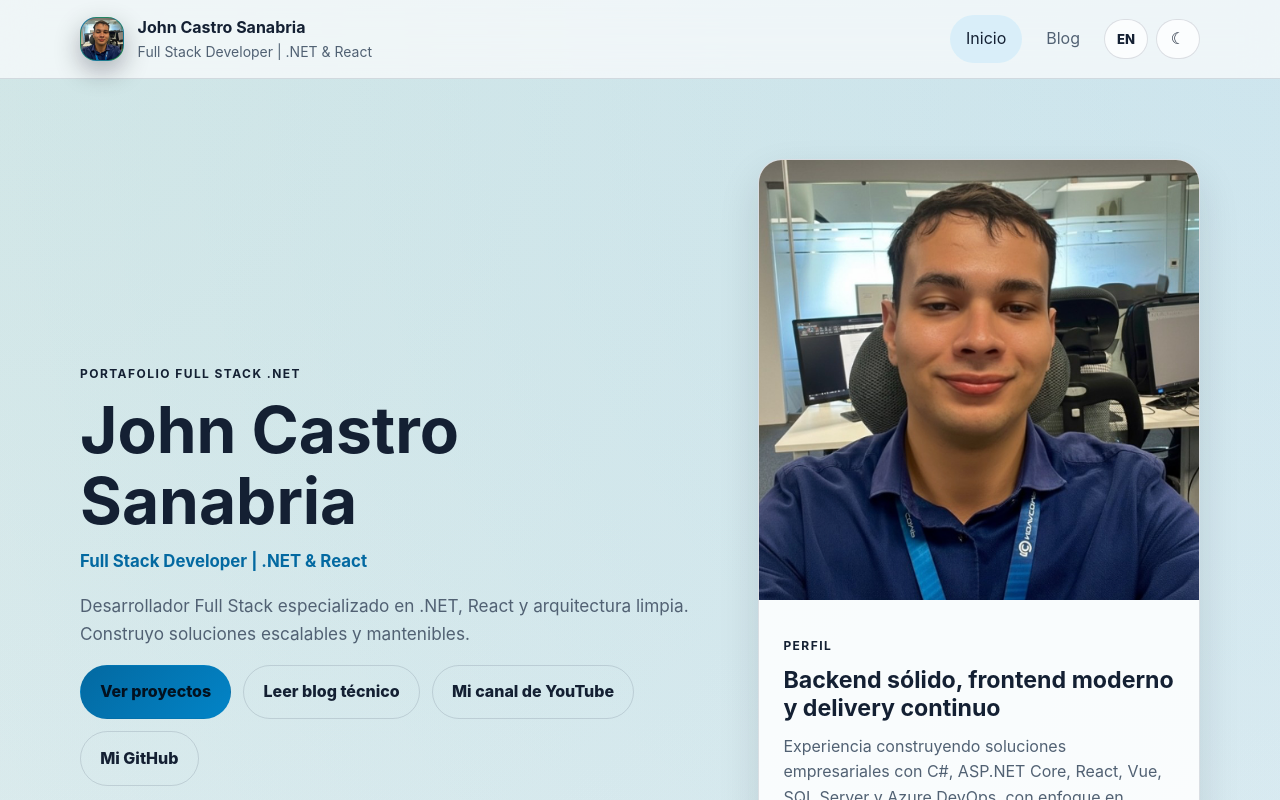
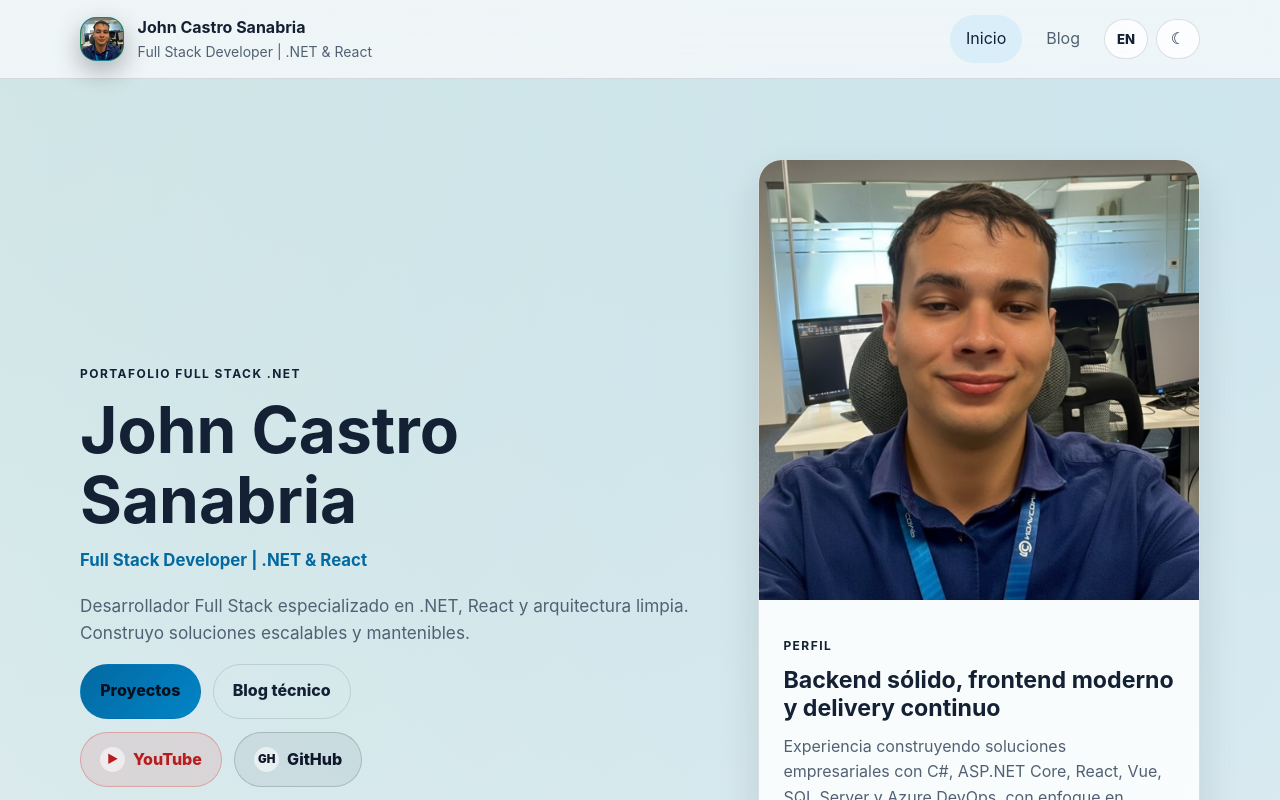
Before and after one commit to full-stack-dev-johncastrosanabria/Portfolio, a React (Vite) app: page / in a window 1280 px wide. Shown: the top 800 px of the page. Built offline with nearby package versions, Linux system fonts and the light colour scheme; no server answers.

Commit message:
Refine hero action buttons

```diff
--- a/src/config/site.ts
+++ b/src/config/site.ts
@@ -20,21 +20,21 @@ export const siteConfig = {
   },
   ctaPrimary: 'Ver proyectos',
   ctaPrimaryLocalized: {
-    es: 'Ver proyectos',
+    es: 'Proyectos',
     en: 'View projects',
   },
   ctaSecondary: 'Leer blog técnico',
   ctaSecondaryLocalized: {
-    es: 'Leer blog técnico',
-    en: 'Read technical blog',
+    es: 'Blog técnico',
+    en: 'Technical blog',
   },
   ctaYouTubeLocalized: {
-    es: 'Mi canal de YouTube',
-    en: 'My YouTube channel',
+    es: 'YouTube',
+    en: 'YouTube',
   },
   ctaGitHubLocalized: {
-    es: 'Mi GitHub',
-    en: 'My GitHub',
+    es: 'GitHub',
+    en: 'GitHub',
   },
   youtubeUrl: 'https://www.youtube.com/@JohnCastroTechLabs',
   githubProfileUrl: 'https://github.com/full-stack-dev-johncastrosanabria/',
--- a/src/pages/HomePage.tsx
+++ b/src/pages/HomePage.tsx
@@ -35,20 +35,25 @@ export function HomePage() {
               <Link className="button button-secondary" to="/blog">
                 {localizedValue(siteConfig.ctaSecondaryLocalized, language)}
               </Link>
+            </div>
+
+            <div className="hero-social-actions" aria-label="Canales profesionales">
               <a
-                className="button button-secondary"
+                className="button button-youtube"
                 href={siteConfig.youtubeUrl}
                 target="_blank"
                 rel="noopener noreferrer"
               >
+                <span className="button-icon" aria-hidden="true">▶</span>
                 {localizedValue(siteConfig.ctaYouTubeLocalized, language)}
               </a>
               <a
-                className="button button-secondary"
+                className="button button-github"
                 href={siteConfig.githubProfileUrl}
                 target="_blank"
                 rel="noopener noreferrer"
               >
+                <span className="button-icon" aria-hidden="true">GH</span>
                 {localizedValue(siteConfig.ctaGitHubLocalized, language)}
               </a>
             </div>
--- a/src/styles/global.css
+++ b/src/styles/global.css
@@ -340,10 +340,15 @@ img {
 }
 
 .hero-actions,
+.hero-social-actions,
 .tag-group {
   display: flex;
   flex-wrap: wrap;
   gap: 0.75rem;
+}
+
+.hero-social-actions {
+  margin-top: 0.85rem;
 }
 
 .button {
@@ -376,6 +381,65 @@ img {
   background: rgba(56, 189, 248, 0.08);
   border-color: var(--primary);
   color: var(--primary);
+}
+
+.button-youtube {
+  background: rgba(255, 0, 0, 0.11);
+  border-color: rgba(255, 0, 0, 0.34);
+  color: #fecaca;
+}
+
+.button-youtube:hover {
+  background: rgba(255, 0, 0, 0.18);
+  border-color: #ef4444;
+  color: #ffffff;
+  box-shadow: 0 14px 30px rgba(239, 68, 68, 0.2);
+}
+
+.button-github {
+  background: rgba(148, 163, 184, 0.12);
+  border-color: rgba(148, 163, 184, 0.32);
+  color: var(--text);
+}
+
+.button-github:hover {
+  background: rgba(148, 163, 184, 0.18);
+  border-color: var(--text-muted);
+  color: var(--text);
+  box-shadow: 0 14px 30px rgba(15, 23, 42, 0.18);
+}
+
+.button-icon {
+  display: inline-grid;
+  place-items: center;
+  width: 1.55rem;
+  height: 1.55rem;
+  border-radius: 999px;
+  background: rgba(255, 255, 255, 0.14);
+  font-size: 0.72rem;
+  font-weight: 900;
+  line-height: 1;
+}
+
+:root[data-theme='light'] .button-youtube {
+  background: rgba(220, 38, 38, 0.1);
+  border-color: rgba(220, 38, 38, 0.28);
+  color: #b91c1c;
+}
+
+:root[data-theme='light'] .button-youtube:hover {
+  background: rgba(220, 38, 38, 0.16);
+  color: #7f1d1d;
+}
+
+:root[data-theme='light'] .button-github {
+  background: rgba(15, 23, 42, 0.06);
+  border-color: rgba(15, 23, 42, 0.18);
+  color: #0f172a;
+}
+
+:root[data-theme='light'] .button-icon {
+  background: rgba(255, 255, 255, 0.55);
 }
 
 .project-links {
```
